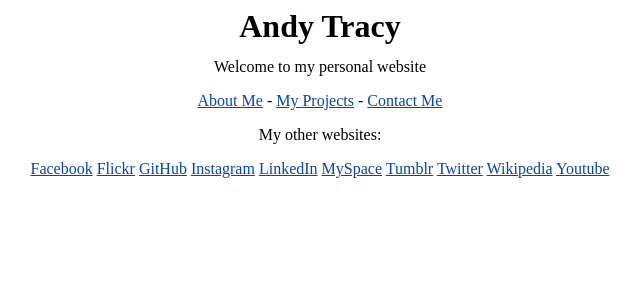
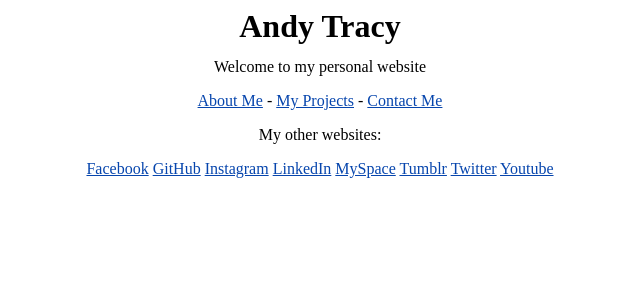
Before and after one commit to Angineer/Angineer.github.io, a Jekyll site: the page built from index.html, in a window 1280 px wide. Shown: the top 300 px of the page, without its empty margins (320-960 px from the left). Built offline with Jekyll 4.4.1, drawn with Linux system fonts in a browser that asks for light colours.

Commit message:
Get rid of some websites
I don't really use them

```diff
--- a/index.html
+++ b/index.html
@@ -10,14 +10,12 @@ layout: top
 	<p>My other websites:</p>
 	<p>
 		<a href="https://www.facebook.com/Anderonicus">Facebook</a>
-		<a href="http://www.flickr.com/photos/94124862@N05/">Flickr</a>
 		<a href="http://www.github.com/Angineer">GitHub</a>
 		<a href="http://instagram.com/andillif">Instagram</a>
 		<a href="http://www.linkedin.com/pub/andrew-tracy/28/3b4/561">LinkedIn</a>
 		<a href="/about2.html">MySpace</a>
 		<a href="http://114425.tumblr.com">Tumblr</a>
 		<a href="http://www.twitter.com/andillif">Twitter</a>
-		<a href="https://en.wikipedia.org/wiki/User:Angineer">Wikipedia</a>
 		<a href="https://www.youtube.com/channel/UC2ziMZ5BrIhmd0tV86gnqNg">Youtube</a>
 	</p>
 </div>
```
